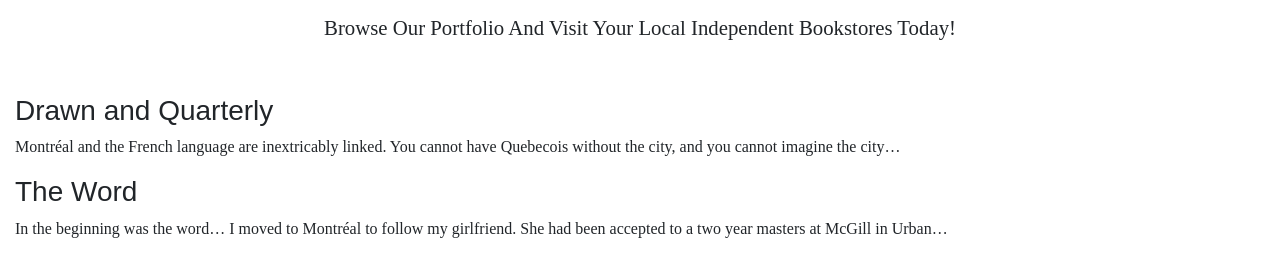
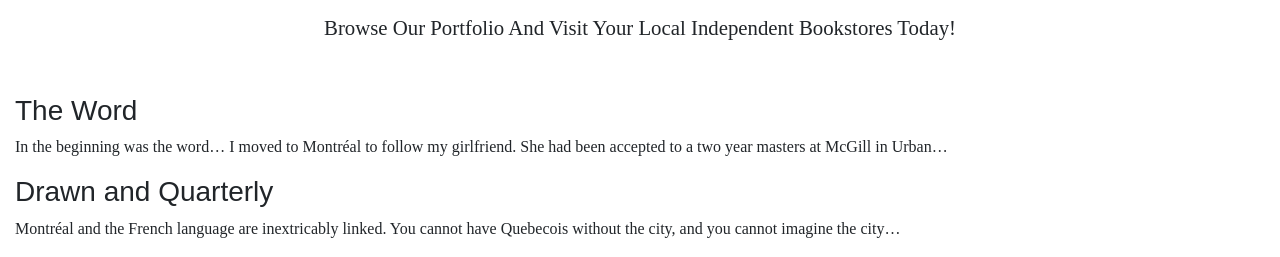
Before and after one commit to odayakanaasa/p-gatsby-the-travel-shelf, a Gatsby site: page / in a window 1280 px wide. Shown: the part 714-971 px from the top of the page. Built offline with nearby package versions, Linux system fonts and the light colour scheme; Gatsby itself is replaced by a stand-in of ours.

Commit message:
feat: sort posts by date

```diff
--- a/src/bookstore-posts/the-word.md
+++ b/src/bookstores/the-word.md
@@ -1,5 +1,6 @@
 ---
 title: "The Word"
+date: "2018-01-22"
 thumbnail: "img/word/word_1.jpg"
 url: "http://wordbookstore.ca/"
 telephone: "514 845 5640"
--- a/src/pages/index.js
+++ b/src/pages/index.js
@@ -47,13 +47,13 @@
 
 export const query = graphql`
   query IndexQuery {
-    allMarkdownRemark {
+allMarkdownRemark(sort: {fields: [frontmatter___date], order: DESC}) {
       edges {
         node {
           id
           frontmatter {
             title
-            date(formatString: "DD MMMM, YYYY")
+            date(formatString: "YYYY-MM-DD")
           }
           excerpt
         }
```
Also changed, not shown: src/bookstores/drawn-and-quarterly.md (renamed from src/bookstore-posts/drawn-and-quarterly.md).
